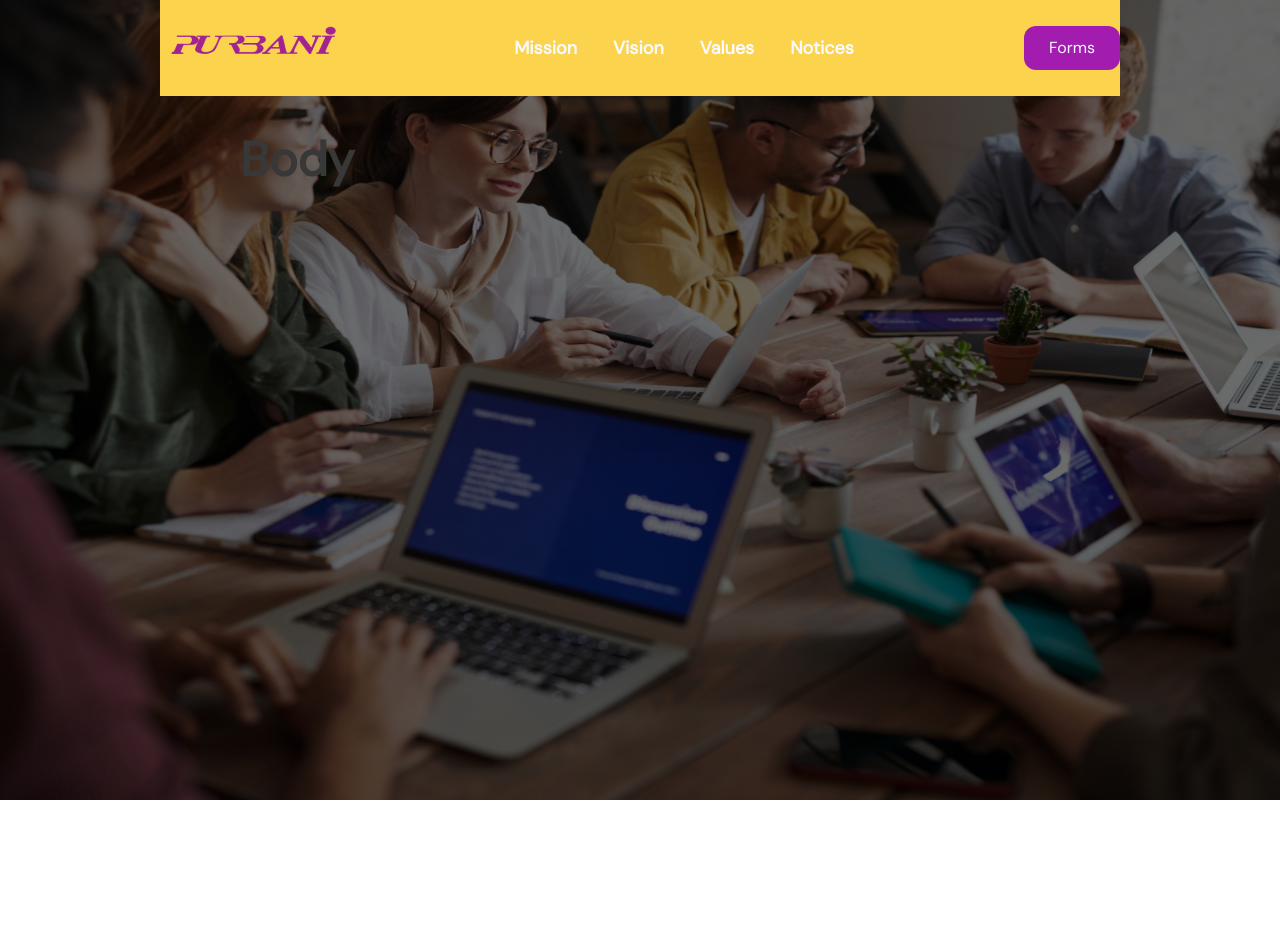
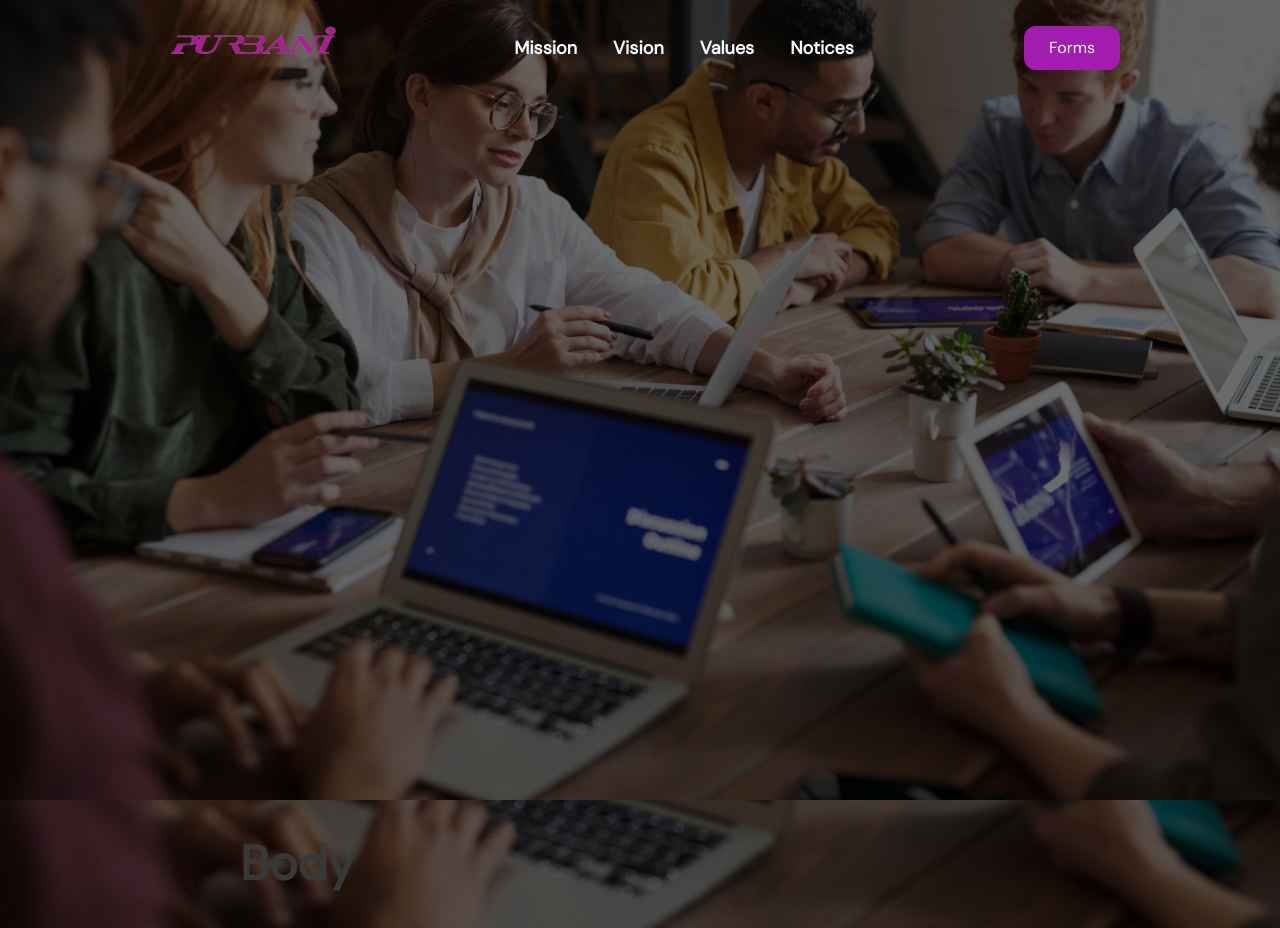
Before and after one commit to ImranAhmed26/purbaniDMS, a Next.js app: page / in a window 1280 px wide. Before the commit the page ends 800 px from the top, so only its background shows below. Built offline with nearby package versions, Linux system fonts and the light colour scheme.

Commit message:
added bg image

```diff
--- a/components/navbar.js
+++ b/components/navbar.js
@@ -15,8 +15,8 @@ const Navbar = () => {
   };
 
   return (
-      <div className="flex justify-center w-full">
-        <div className="flex items-center justify-between w-3/4 bg-amber-300 h-24">
+    <div className="flex justify-center w-full bg-main-global h-screen relative z-20 ">
+      <div className="flex items-center justify-between w-3/4  h-24">
         <div>
           <Image src={Logo} width={184} height={48} alt={"logo"} />
         </div>
@@ -45,7 +45,9 @@ const Navbar = () => {
           </div>
         </div>
         <div className="">
-            <button className="w-24 h-11 rounded-xl bg-fuchsia-700 text-color_white hover:bg-color_white hover:text-fuchsia-700 transition-all duration-500">Forms</button>
+          <button className="w-24 h-11 rounded-xl bg-fuchsia-700 text-color_white hover:bg-color_white hover:text-fuchsia-700 transition-all duration-500">
+            Forms
+          </button>
         </div>
       </div>
     </div>
--- a/styles/globals.css
+++ b/styles/globals.css
@@ -19,3 +19,7 @@ body {
   -ms-overflow-style: none; /*Hide Scrollbar in IE and Edge */
   scrollbar-width: none; /*Hide Scrollbar in Firefox */
 }
+
+.bg-main-global {
+  background: url('../public/assets/Images/bg_primary.png') no-repeat center center/cover;
+}
```
Lines whose indentation alone changed are shown as unchanged.
